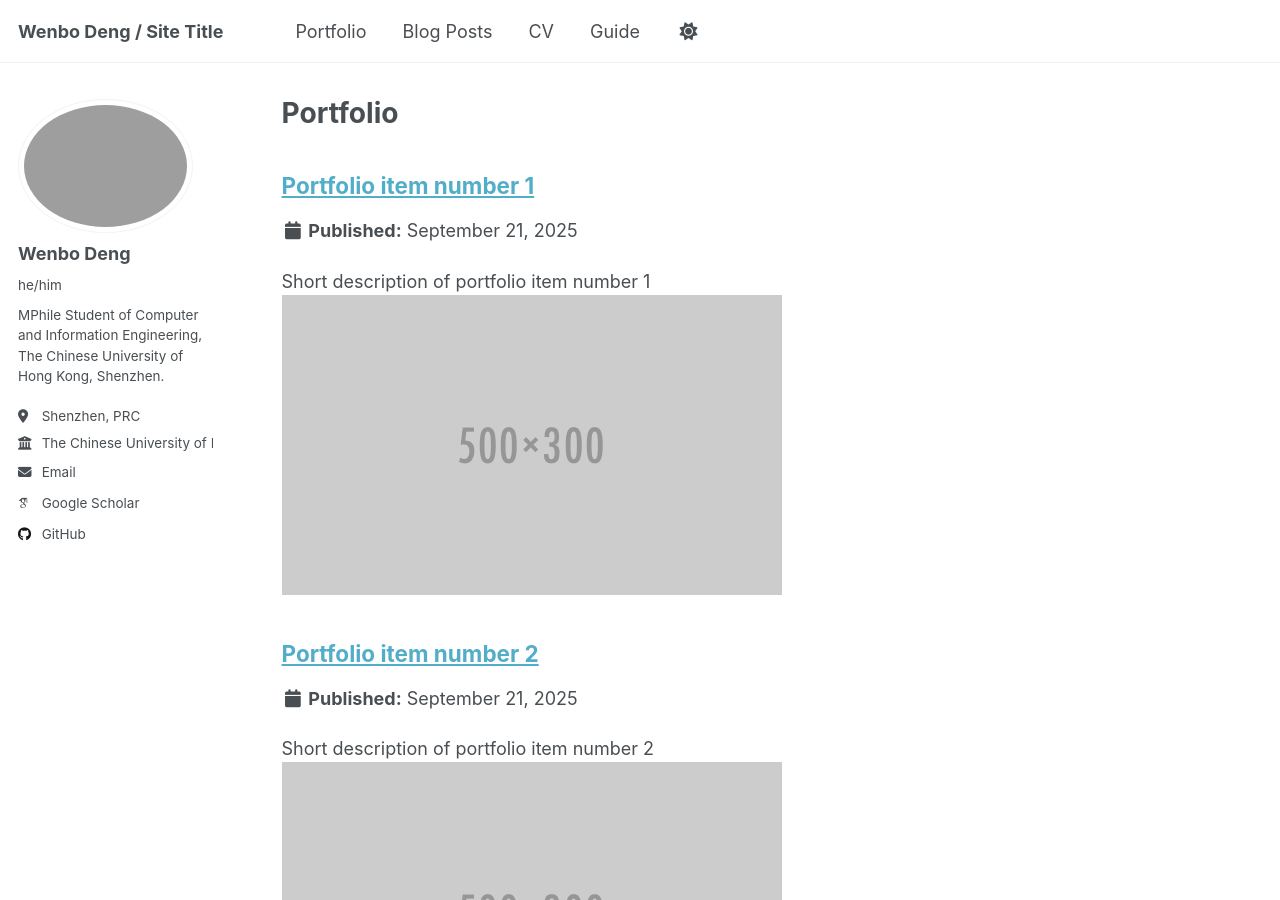
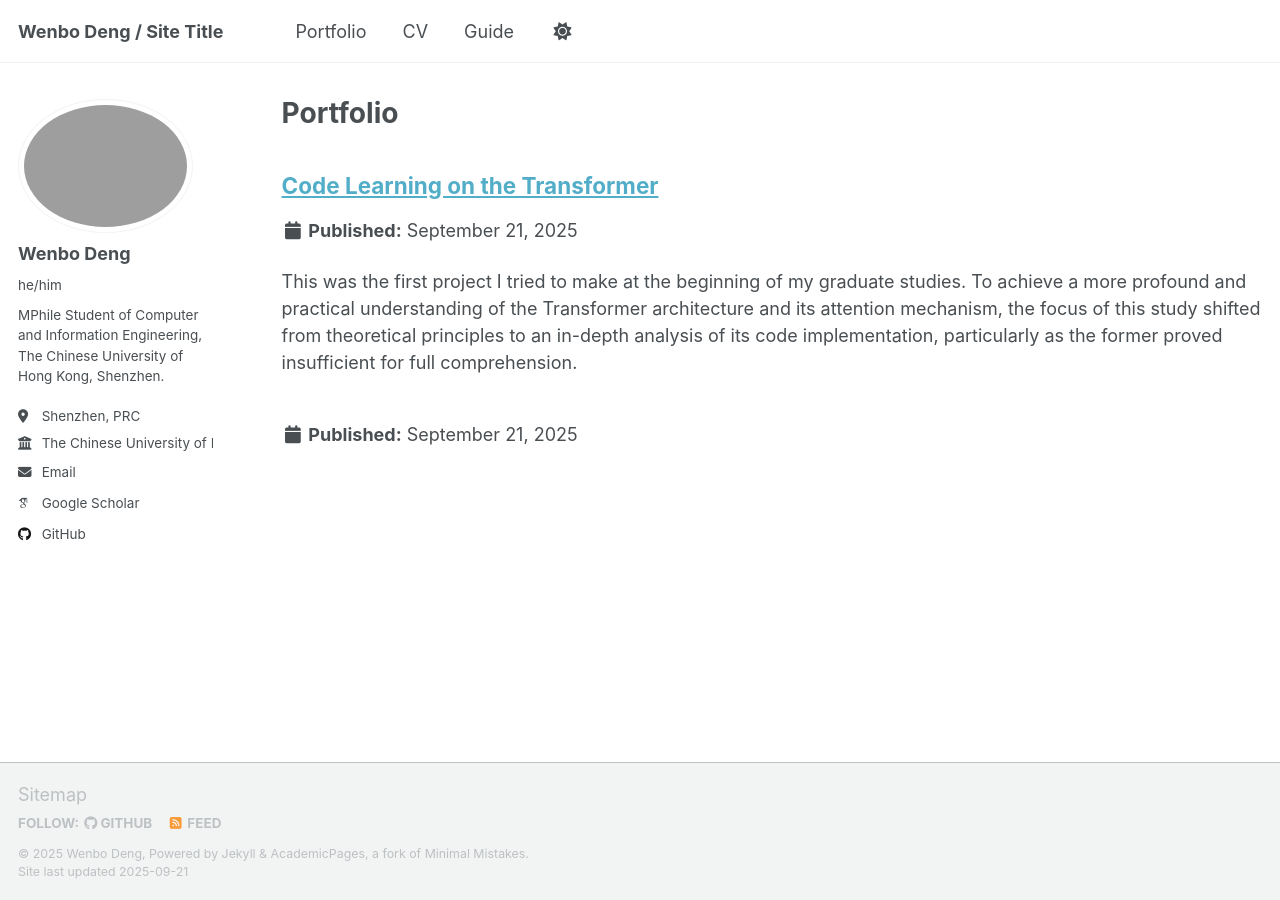
Before and after one commit to Blanca-s/Blanca-s.github.io, a Jekyll site: the page built from _pages/portfolio.html, in a window 1280 px wide and 900 px high. Built offline with Jekyll 4.4.1, drawn with Linux system fonts in a browser that asks for light colours; some web fonts are replaced; a script that is not in the unit is left out.

Commit message:
Update portflio

```diff
--- a/_data/navigation.yml
+++ b/_data/navigation.yml
@@ -11,9 +11,6 @@ main:
   - title: "Portfolio"
     url: /portfolio/
 
-  - title: "Blog Posts"
-    url: /year-archive/
-
   - title: "CV"
     url: /cv/
 
--- a/_portfolio/portfolio-1.md
+++ b/_portfolio/portfolio-1.md
@@ -1,7 +1,13 @@
 ---
-title: "Portfolio item number 1"
-excerpt: "Short description of portfolio item number 1<br/><img src='/images/500x300.png'>"
+title: "Code Learning on the Transformer"
 collection: portfolio
+# excerpt 是可选的，如果需要，就放一句纯文本摘要
+excerpt: "This was the first project I tried to make at the beginning of my graduate studies. To achieve a more profound and practical understanding of the Transformer architecture and its attention mechanism, the focus of this study shifted from theoretical principles to an in-depth analysis of its code implementation, particularly as the former proved insufficient for full comprehension. "
 ---
 
-This is an item in your portfolio. It can be have images or nice text. If you name the file .md, it will be parsed as markdown. If you name the file .html, it will be parsed as HTML.
+<figure>
+  <img src="/images/7.png" alt="A schematic diagram of the project illustration">
+  <figcaption>Fig 1. The architecture of the Transformer model highlighting the attention mechanism.</figcaption>
+</figure>
+
+This is an item in your portfolio. You can add more text, images, or code blocks below. If you name the file .md, it will be parsed as markdown. If you name the file .html, it will be parsed as HTML.
--- a/_portfolio/portfolio-2.html
+++ /dev/null
@@ -1,7 +0,0 @@
----
-title: "Portfolio item number 2"
-excerpt: "Short description of portfolio item number 2 <br/><img src='/images/500x300.png'>"
-collection: portfolio
----
-
-This is an item in your portfolio. It can be have images or nice text. If you name the file .md, it will be parsed as markdown. If you name the file .html, it will be parsed as HTML.
--- /dev/null
+++ b/_portfolio/portfolio-2.md
@@ -0,0 +1,7 @@
+---
+title: "Fine-tune ViT"
+excerpt: "This project focuses on understanding the concept of 'fine-tuning'. Reading theory makes people feel confused so this project combines a practical and simple example to help beginners to understand why we need fine-tuning and how it is implemented. <br/><img src='/images/finetunevit.png'>
+collection: portfolio
+---
+
+This is an item in your portfolio. It can be have images or nice text. If you name the file .md, it will be parsed as markdown. If you name the file .html, it will be parsed as HTML.
```
Also changed, not shown: images/7.png (added), images/finetunevit.png (added).
